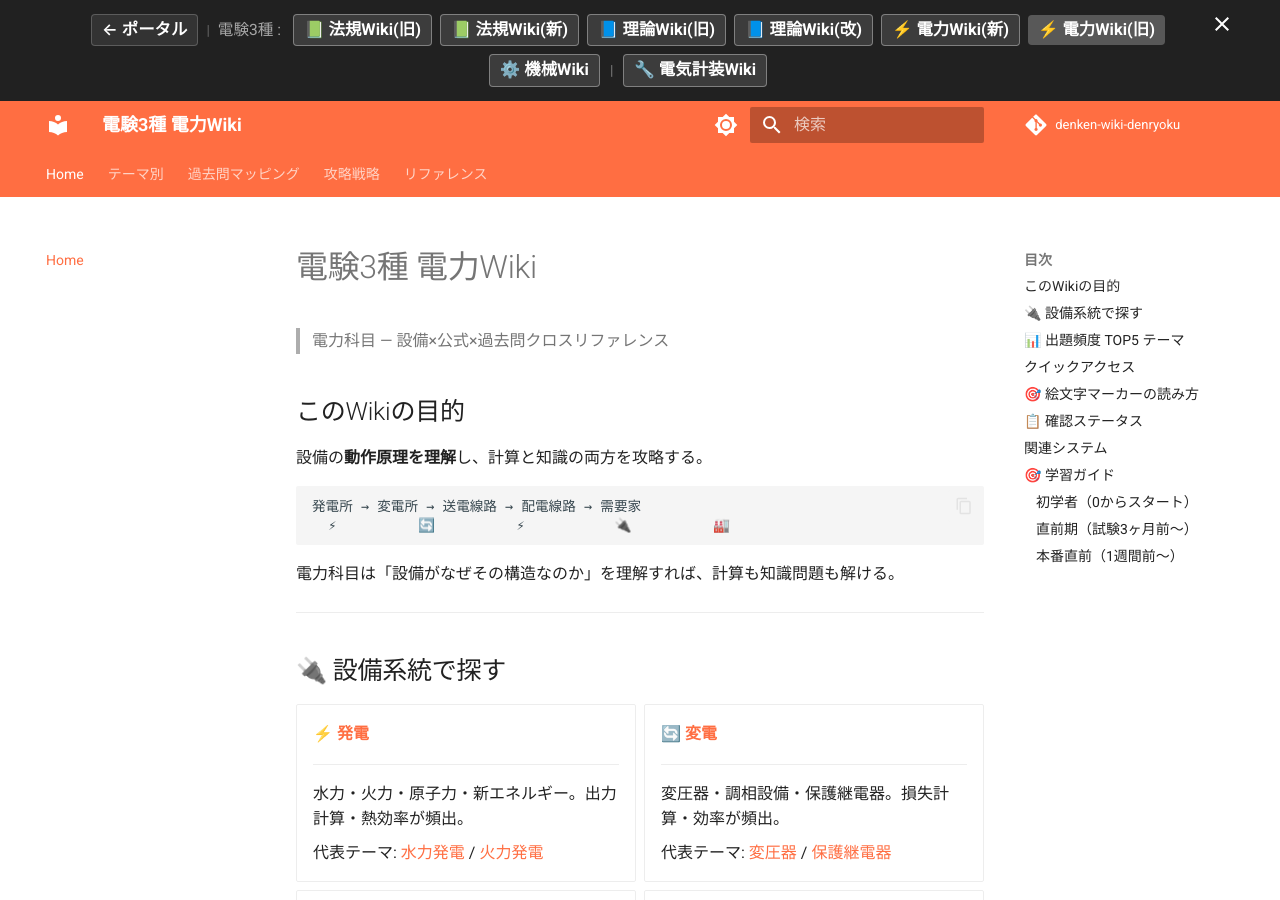
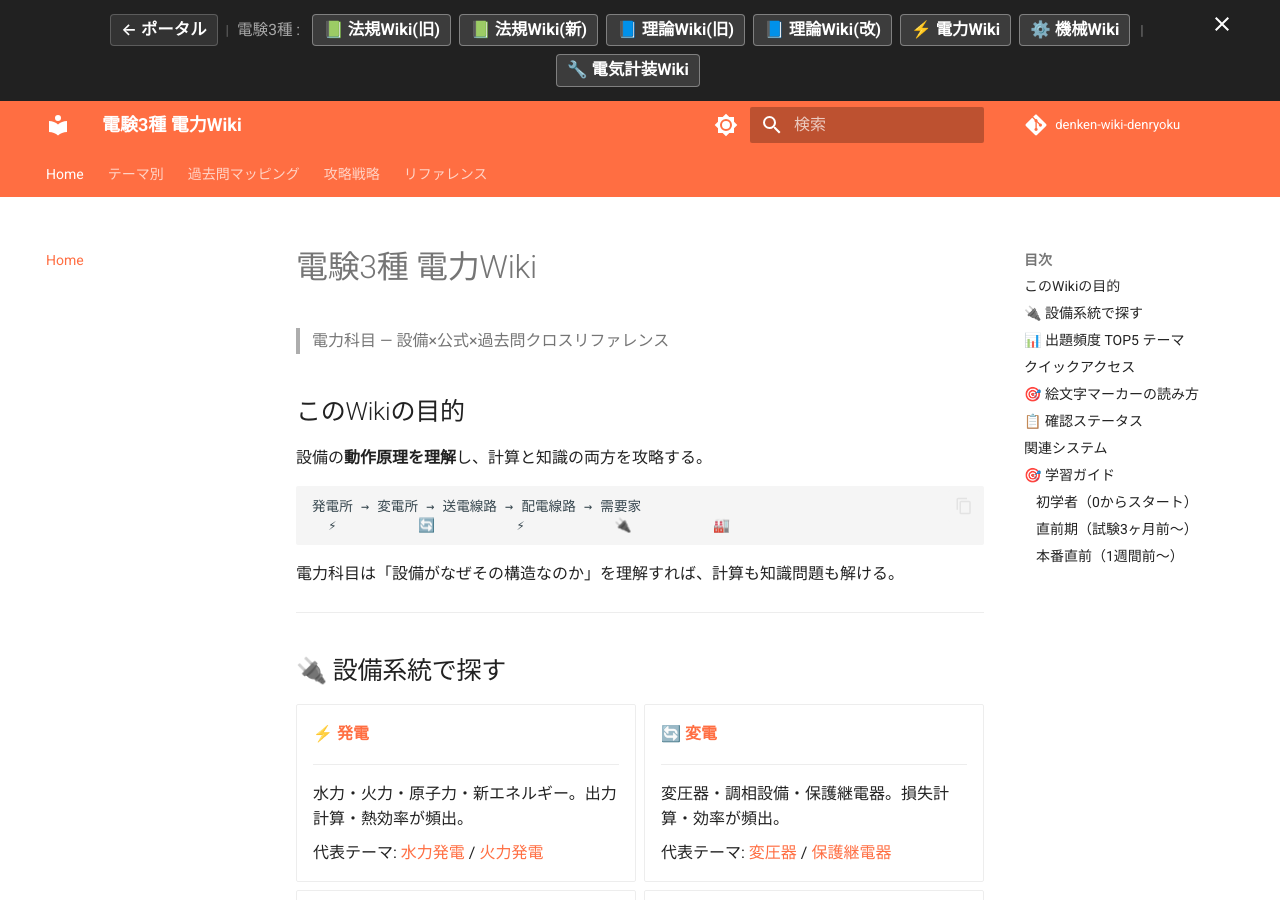
Before and after one commit to kfurufuru/denken-wiki-denryoku, an MkDocs documentation site: the page built from docs/index.md, in a window 1280 px wide and 900 px high. Built offline with MkDocs 1.6.1 and Material for MkDocs 9.7.7, drawn with Linux system fonts in a browser that asks for light colours; comment, search, counter and statistics services are not loaded.

Commit message:
fix(switcher): 電力Wikiを新SPA1リンクに統合（新/旧併記・旧span解消） (#6)
Co-authored-by: Claude Opus 4.8 <noreply@anthropic.com>

```diff
--- a/overrides/main.html
+++ b/overrides/main.html
@@ -28,11 +28,8 @@
     <a href="https://kfurufuru.github.io/secretary-portal-public/denken3-denryoku-wiki.html"
        style="font-weight:600; color:#fff; text-decoration:none; background:rgba(255,255,255,0.12); border:1px solid rgba(255,255,255,0.35); border-radius:4px; padding:2px 10px; font-size:0.82rem;"
        onmouseover="this.style.background='rgba(255,255,255,0.22)'" onmouseout="this.style.background='rgba(255,255,255,0.12)'">
-      ⚡ 電力Wiki(新)
+      ⚡ 電力Wiki
     </a>
-    <span style="font-weight:700; color:#fff; background:rgba(255,255,255,0.25); border-radius:4px; padding:2px 10px; font-size:0.82rem;">
-      ⚡ 電力Wiki(旧)
-    </span>
     <a href="https://kfurufuru.github.io/secretary-portal-public/denken3-kikai-wiki.html"
        style="font-weight:600; color:#fff; text-decoration:none; background:rgba(255,255,255,0.12); border:1px solid rgba(255,255,255,0.35); border-radius:4px; padding:2px 10px; font-size:0.82rem;"
        onmouseover="this.style.background='rgba(255,255,255,0.22)'" onmouseout="this.style.background='rgba(255,255,255,0.12)'">
```
